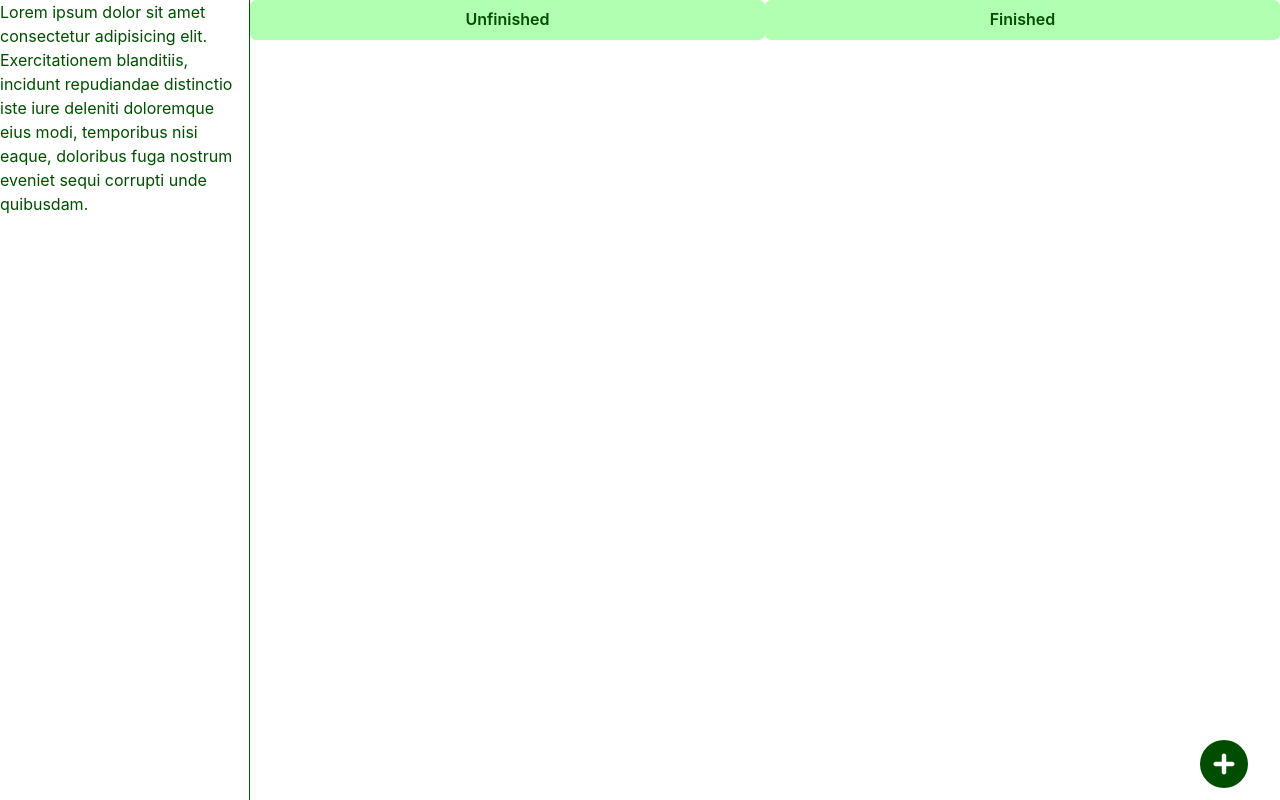
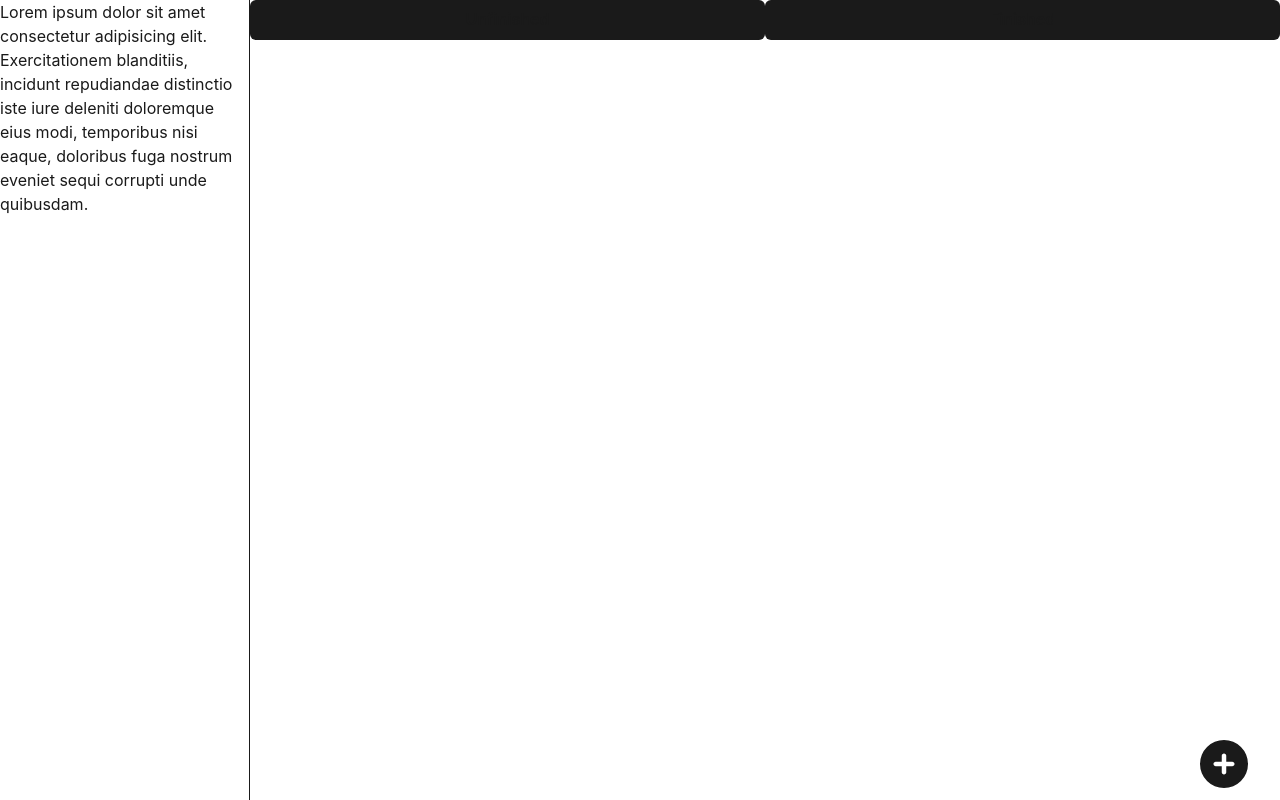
Before and after one commit to mostafa-fallaha/tauri-personal-task-manager, a React (Vite) app: page / in a window 1280 px wide. Built offline with nearby package versions, Linux system fonts and the light colour scheme.

Commit message:
update test 4, changed theme color - 1a1a1a

```diff
--- a/src/theme.ts
+++ b/src/theme.ts
@@ -8,16 +8,16 @@ const theme = extendTheme({
   config,
   colors: {
     gray: {
-      50: "#e0ffe0",
-      100: "#b1ffb1",
-      200: "#80ff80",
-      300: "#4fff4e",
-      400: "#25ff20",
-      500: "#14e60c",
-      600: "#08b304",
-      700: "#008000",
-      800: "#004d00",
-      900: "#001b00",
+      50: "#1a1a1a",
+      100: "#1a1a1a",
+      200: "#1a1a1a",
+      300: "#1a1a1a",
+      400: "#1a1a1a",
+      500: "#1a1a1a",
+      600: "#1a1a1a",
+      700: "#1a1a1a",
+      800: "#1a1a1a",
+      900: "#1a1a1a",
     },
   },
   breakpoints: {
```
Also changed, not shown: 1 other file (tests, documents, lock files or other folders).
